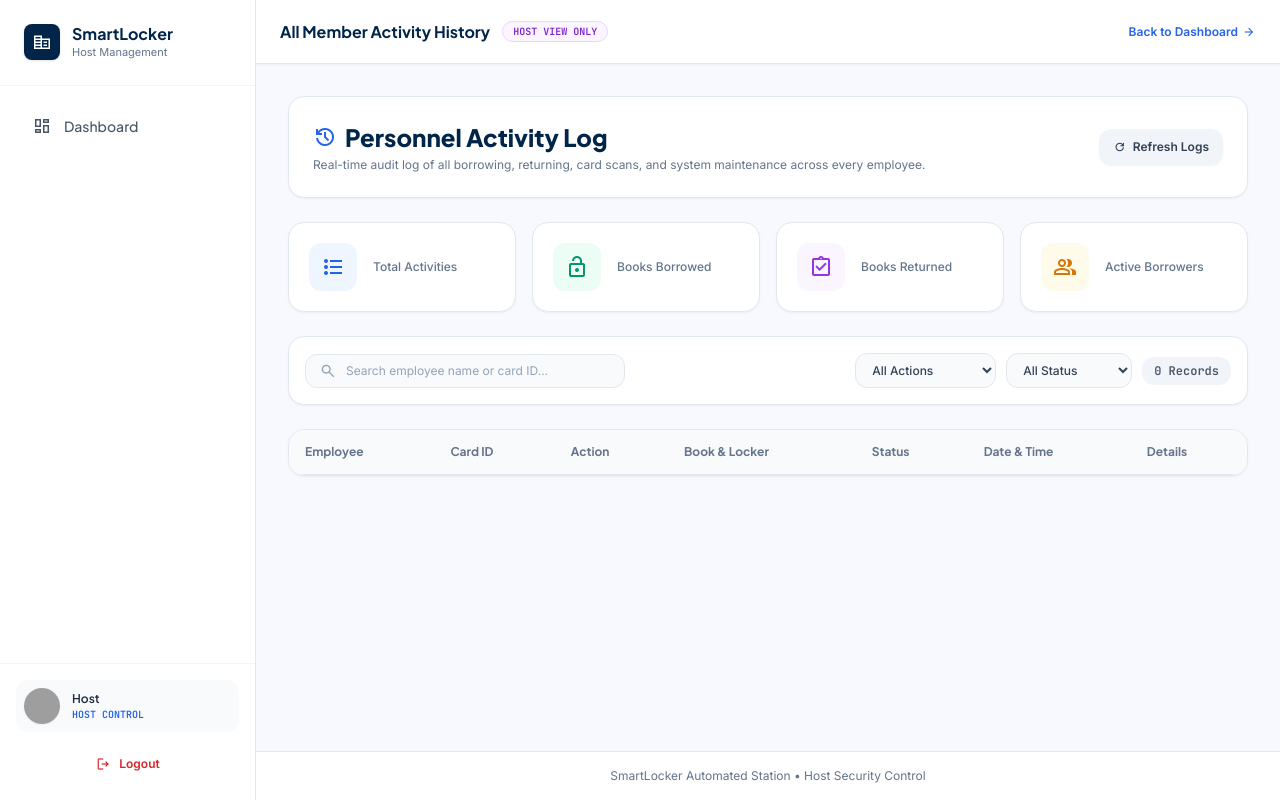
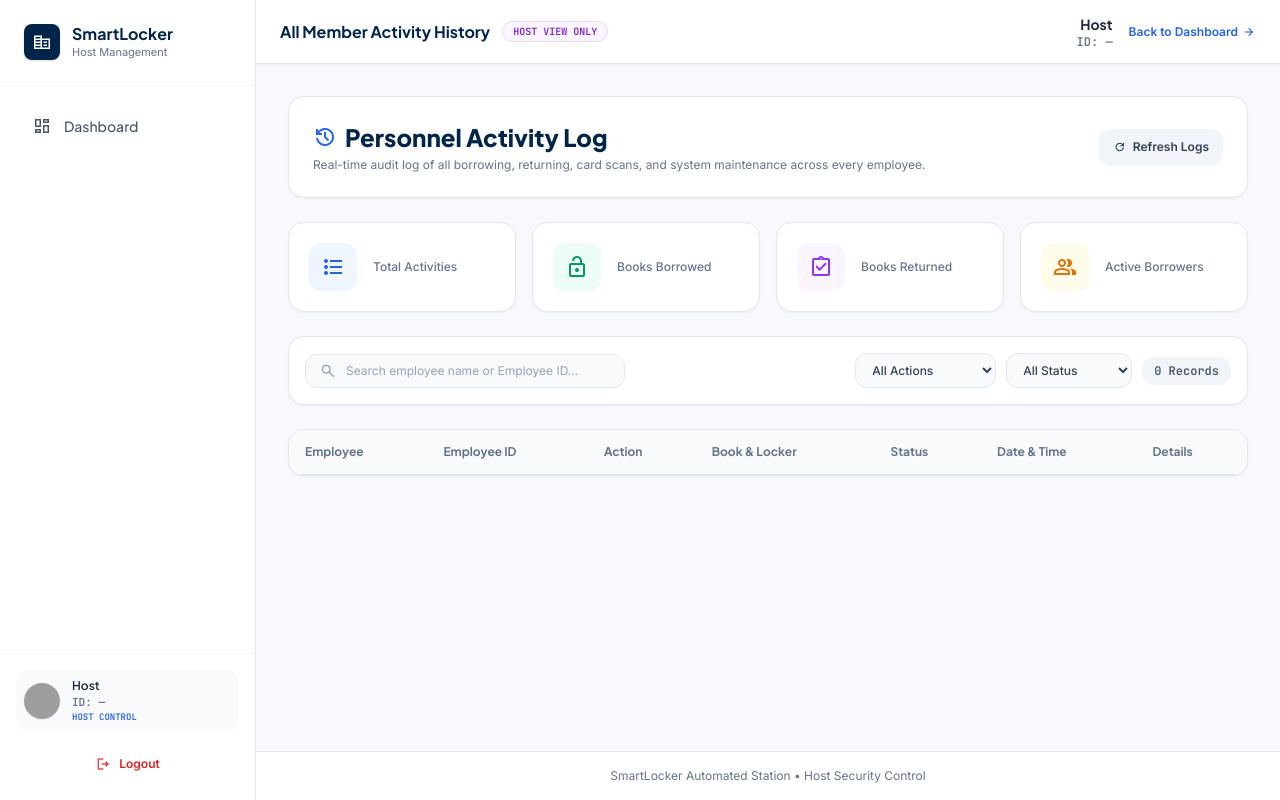
Before and after one commit to shanmukhaanandvarri2005-ui/smart_locker, a Python web app: template templates/activity.html in a window 1280 px wide. Run offline with Jinja, Linux system fonts and the light colour scheme; the template is opened without the code that fills it, so the values that code supplies are empty; some libraries are stand-ins or nearby versions; grey boxes are pictures that could not be loaded.

Commit message:
Add Employee ID back across all views, headers, directories, and activity tables

```diff
--- a/templates/activity.html
+++ b/templates/activity.html
@@ -75,7 +75,8 @@
         <img src="{{ current_user.avatar_url if current_user and current_user.avatar_url else 'https://api.dicebear.com/7.x/initials/svg?seed=User&backgroundColor=123b67' }}" class="w-9 h-9 rounded-full object-cover shadow-sm bg-white" alt="Avatar"/>
         <div class="flex flex-col min-w-0">
           <span class="font-display font-semibold text-xs text-slate-800 truncate">{{ current_user.name if current_user else "Host" }}</span>
-          <span class="text-[10px] font-mono uppercase font-bold text-brand-accent">Host Control</span>
+          <span class="text-[11px] font-mono font-bold text-slate-500 truncate">ID: {{ current_user.reg_no or current_user.rfid_uid or '—' }}</span>
+          <span class="text-[9px] font-mono uppercase font-bold text-brand-accent">Host Control</span>
         </div>
       </div>
       <a href="/logout" class="flex items-center justify-center gap-2 px-3 py-2 rounded-lg text-xs font-semibold text-red-600 hover:bg-red-50 transition-colors">
@@ -96,10 +97,16 @@
           Host View Only
         </span>
       </div>
-      <a href="/dashboard" class="text-xs font-semibold text-brand-accent hover:underline flex items-center gap-1">
-        <span>Back to Dashboard</span>
-        <span class="material-symbols-outlined text-sm">arrow_forward</span>
-      </a>
+      <div class="flex items-center gap-4">
+        <div class="flex flex-col text-right">
+          <span class="font-display font-bold text-sm text-slate-800">{{ current_user.name if current_user else "Host" }}</span>
+          <span class="text-xs font-mono font-bold text-slate-500">ID: {{ current_user.reg_no or current_user.rfid_uid or '—' }}</span>
+        </div>
+        <a href="/dashboard" class="text-xs font-semibold text-brand-accent hover:underline flex items-center gap-1">
+          <span>Back to Dashboard</span>
+          <span class="material-symbols-outlined text-sm">arrow_forward</span>
+        </a>
+      </div>
     </header>
 
     <!-- Page Body -->
@@ -181,7 +188,7 @@
             type="text"
             id="activitySearchInput"
             oninput="filterActivities()"
-            placeholder="Search employee name or card ID..."
+            placeholder="Search employee name or Employee ID..."
             class="w-full bg-slate-50 border border-slate-200 rounded-xl pl-10 pr-4 py-2 text-xs text-slate-800 placeholder-slate-400 focus:outline-none focus:ring-2 focus:ring-brand-accent focus:bg-white"
           />
         </div>
@@ -224,7 +231,7 @@
             <thead>
               <tr class="bg-slate-50 text-slate-500 font-display font-semibold text-xs border-b border-slate-200">
                 <th class="py-3.5 px-4">Employee</th>
-                <th class="py-3.5 px-4">Card ID</th>
+                <th class="py-3.5 px-4">Employee ID</th>
                 <th class="py-3.5 px-4">Action</th>
                 <th class="py-3.5 px-4">Book &amp; Locker</th>
                 <th class="py-3.5 px-4">Status</th>
@@ -253,6 +260,7 @@
                       <span class="font-display font-bold text-slate-800 text-xs">
                         {{ act.member_name or 'System User' }}
                       </span>
+                      <span class="text-[10px] text-slate-400 font-mono">ID: {{ act.member_rfid or act.member_reg_no or '—' }}</span>
                       <span class="text-[10px] uppercase font-bold text-slate-400 font-mono">
                         {{ act.member_role or 'Personnel' }}
                       </span>
@@ -260,7 +268,7 @@
                   </div>
                 </td>
 
-                <!-- Card ID Column -->
+                <!-- Employee ID Column -->
                 <td class="py-3.5 px-4 font-mono text-xs font-bold text-brand-accent">
                   {{ act.member_rfid or act.member_reg_no or '—' }}
                 </td>
--- a/templates/auth.html
+++ b/templates/auth.html
@@ -106,7 +106,7 @@
             data-lpignore="true"
             data-form-type="other"
             autofocus
-            placeholder="Scan or enter RFID card UID..."
+            placeholder="Scan RFID card or enter Employee ID..."
             class="w-full bg-slate-50 border border-slate-300 rounded-xl pl-11 pr-4 py-3 text-sm text-slate-800 placeholder-slate-400 focus:outline-none focus:ring-2 focus:ring-brand-accent focus:bg-white font-mono transition-all"
           />
         </div>
--- a/templates/borrow.html
+++ b/templates/borrow.html
@@ -47,7 +47,10 @@
         </div>
       </div>
       <div class="flex items-center gap-3 text-xs">
-        <span class="font-display font-medium text-slate-600 hidden sm:inline">{{ current_user.name if current_user else "Member" }}</span>
+        <div class="flex flex-col text-right hidden sm:flex">
+          <span class="font-display font-medium text-slate-700">{{ current_user.name if current_user else "Member" }}</span>
+          <span class="text-[11px] font-mono font-bold text-slate-500">ID: {{ current_user.reg_no or current_user.rfid_uid or '—' }}</span>
+        </div>
         <a href="/dashboard" class="text-brand-accent font-semibold hover:underline">Dashboard</a>
       </div>
     </div>
--- a/templates/return.html
+++ b/templates/return.html
@@ -47,7 +47,10 @@
         </div>
       </div>
       <div class="flex items-center gap-3 text-xs">
-        <span class="font-display font-medium text-slate-600 hidden sm:inline">{{ current_user.name if current_user else "Member" }}</span>
+        <div class="flex flex-col text-right hidden sm:flex">
+          <span class="font-display font-medium text-slate-700">{{ current_user.name if current_user else "Member" }}</span>
+          <span class="text-[11px] font-mono font-bold text-slate-500">ID: {{ current_user.reg_no or current_user.rfid_uid or '—' }}</span>
+        </div>
         <a href="/dashboard" class="text-brand-accent font-semibold hover:underline">Dashboard</a>
       </div>
     </div>
```
Also changed, not shown: templates/dashboard.html (+14 -5 lines), templates/status.html (+24 -5 lines), templates/users.html (+24 -8 lines).
